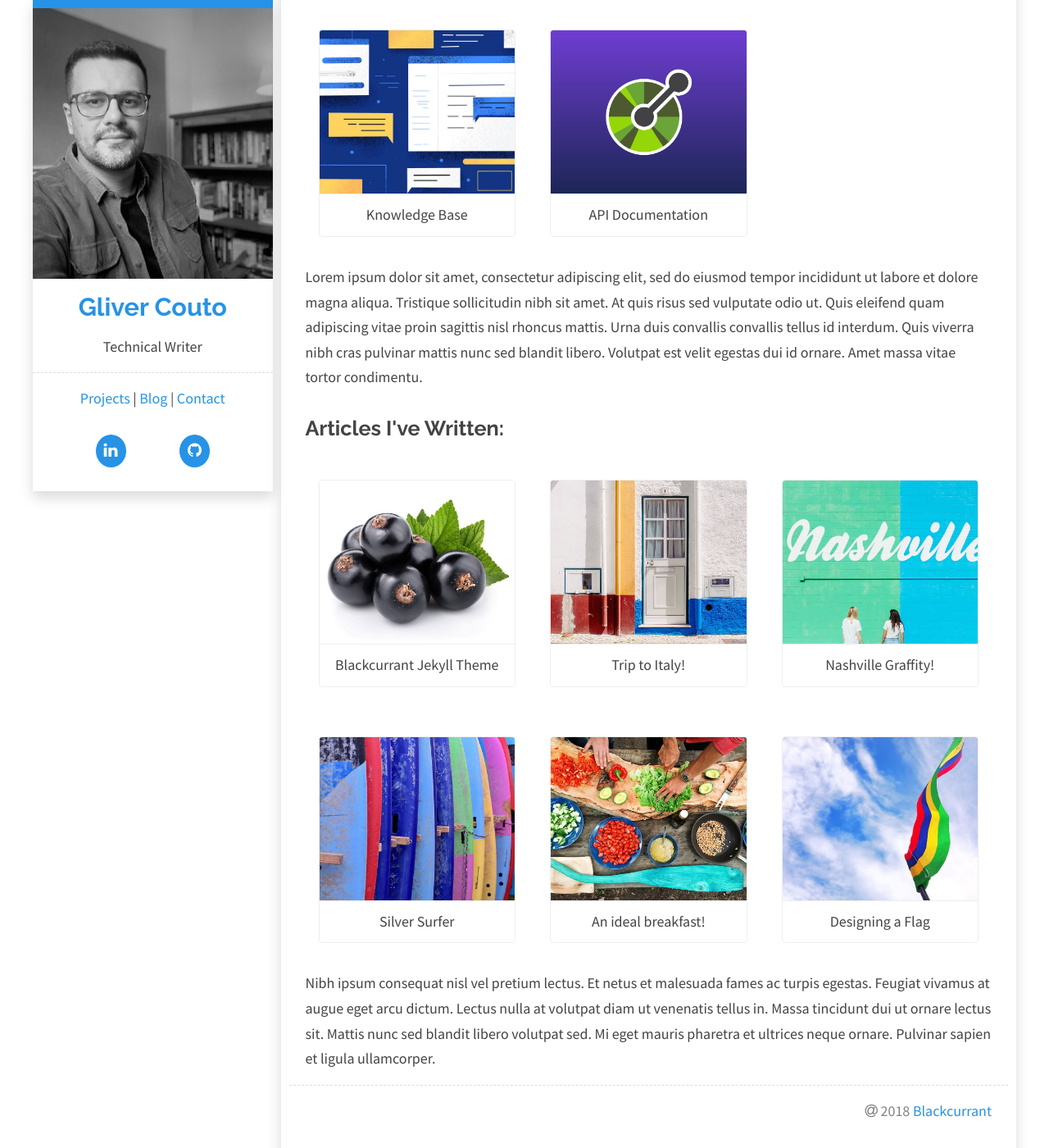
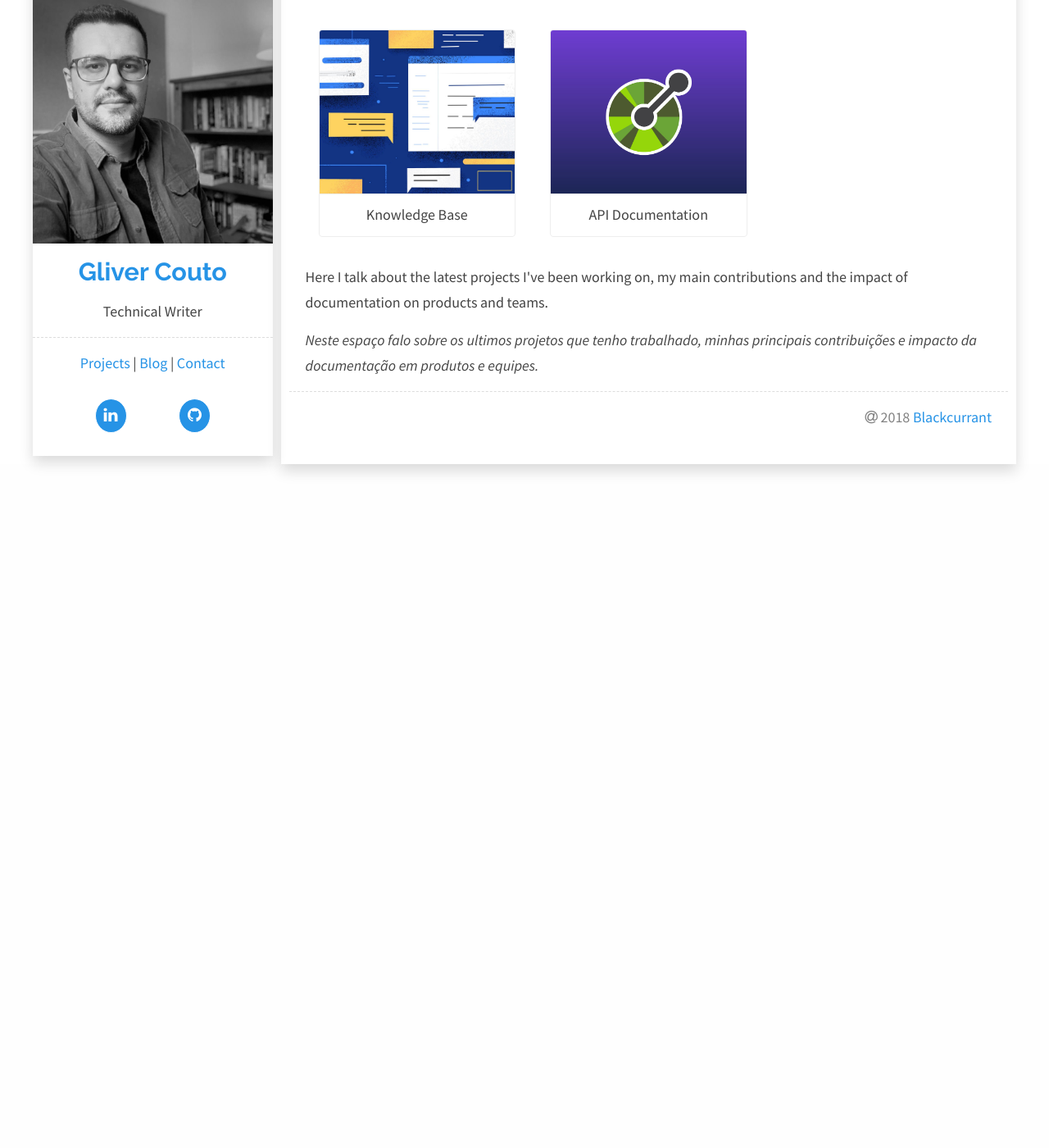
Before and after one commit to gliverCouto/glivercouto.github.io, a Jekyll site: the page built from index.html, in a window 1280 px wide and 1400 px high, scrolled down 1758 px. Shown: the whole window at 82% size. Built offline with Jekyll 4.4.1, drawn with Linux system fonts in a browser that asks for light colours; after the commit the page ends 2388 px from its top, so only the background shows below that; some of the changed text lies outside the part shown.

Commit message:
Projects description

```diff
--- a/_data/main.yml
+++ b/_data/main.yml
@@ -98,8 +98,8 @@ expertise:
     level: 85
     color: rgb(86, 73, 70)
 
-  - title: Hugo
-    level: 55
+  - title: OpenAPI Specification
+    level: 70
     color: rgb(159, 159, 146)
 
 buy-button: true
--- a/index.html
+++ b/index.html
@@ -70,14 +70,18 @@ You can edit them there.
 {% include projects.html %}
 
 <p>
-  Lorem ipsum dolor sit amet, consectetur adipiscing elit, sed do eiusmod tempor
-  incididunt ut labore et dolore magna aliqua. Tristique sollicitudin nibh sit
-  amet. At quis risus sed vulputate odio ut. Quis eleifend quam adipiscing vitae
-  proin sagittis nisl rhoncus mattis. Urna duis convallis convallis tellus id
-  interdum. Quis viverra nibh cras pulvinar mattis nunc sed blandit libero.
-  Volutpat est velit egestas dui id ornare. Amet massa vitae tortor condimentu.
+  Here I talk about the latest projects I've been working on, my main contributions
+  and the impact of documentation on products and teams.
 </p>
 
+<p>
+  <i>
+    Neste espaço falo sobre os ultimos projetos que tenho trabalhado, minhas principais
+    contribuições e impacto da documentação em produtos e equipes.
+  </i>
+</p>
+
+<!--
 {% include blogs.html %}
 
 <p>
@@ -87,3 +91,4 @@ You can edit them there.
   sit. Mattis nunc sed blandit libero volutpat sed. Mi eget mauris pharetra et
   ultrices neque ornare. Pulvinar sapien et ligula ullamcorper.
 </p>
+-->
```
